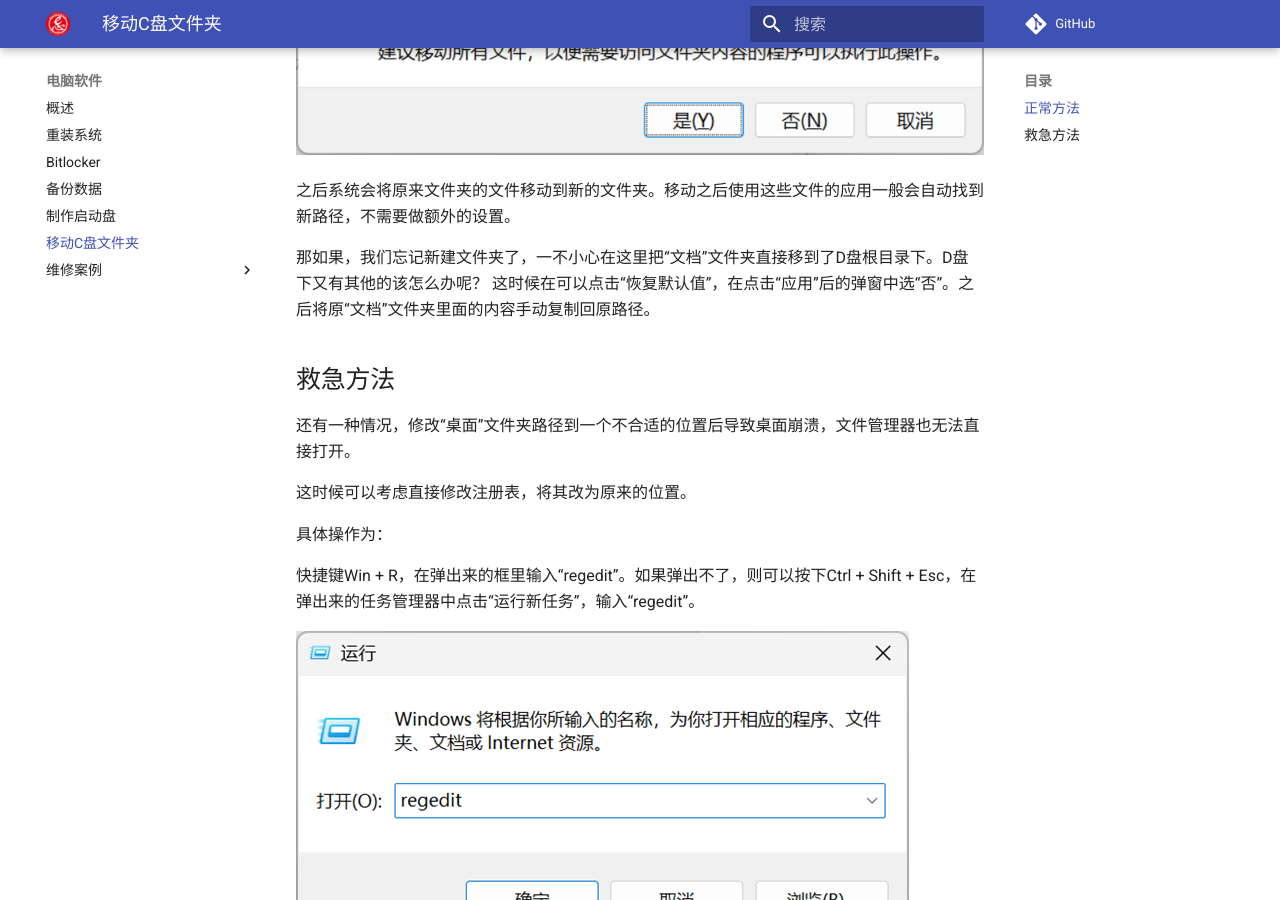
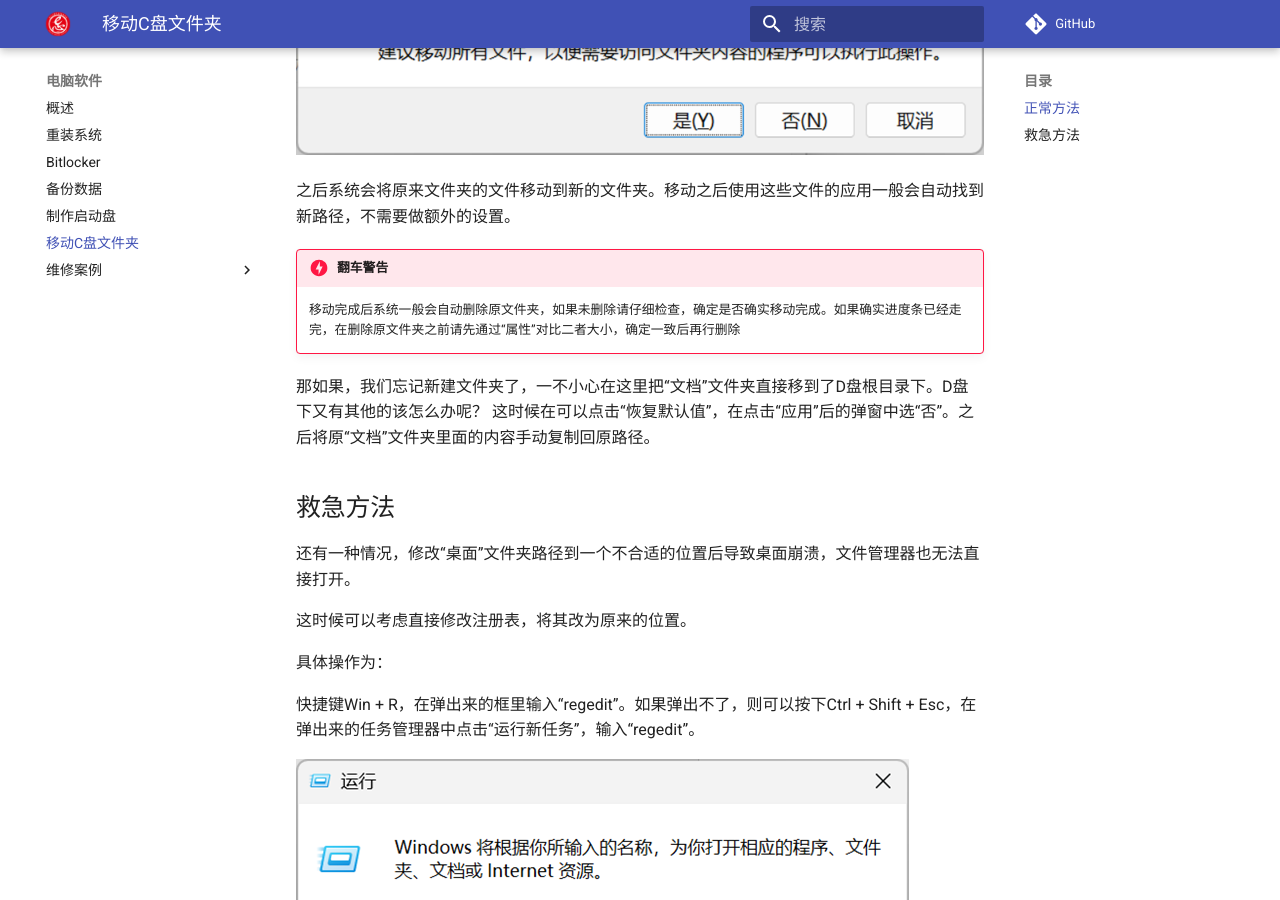
Before and after one commit to ZJUEVA/EVA-manual, an MkDocs documentation site: the page built from docs/software/move-folders-from-disk-C/index.md, in a window 1280 px wide and 900 px high, scrolled down 4310 px. Built offline with MkDocs 1.6.1 and Material for MkDocs 9.7.7, drawn with Linux system fonts in a browser that asks for light colours; comment, search, counter and statistics services are not loaded.

Commit message:
添加了移动C盘文件夹的翻车警告

```diff
--- a/docs/software/move-folders-from-disk-C/index.md
+++ b/docs/software/move-folders-from-disk-C/index.md
@@ -35,6 +35,10 @@
 ![](images/6.png)
 
 之后系统会将原来文件夹的文件移动到新的文件夹。移动之后使用这些文件的应用一般会自动找到新路径，不需要做额外的设置。
+
+!!! danger "翻车警告"
+
+    移动完成后系统一般会自动删除原文件夹，如果未删除请仔细检查，确定是否确实移动完成。如果确实进度条已经走完，在删除原文件夹之前请先通过“属性”对比二者大小，确定一致后再行删除
 
 那如果，我们忘记新建文件夹了，一不小心在这里把“文档”文件夹直接移到了D盘根目录下。D盘下又有其他的该怎么办呢？
 这时候在可以点击“恢复默认值”，在点击“应用”后的弹窗中选“否”。之后将原“文档”文件夹里面的内容手动复制回原路径。
```
